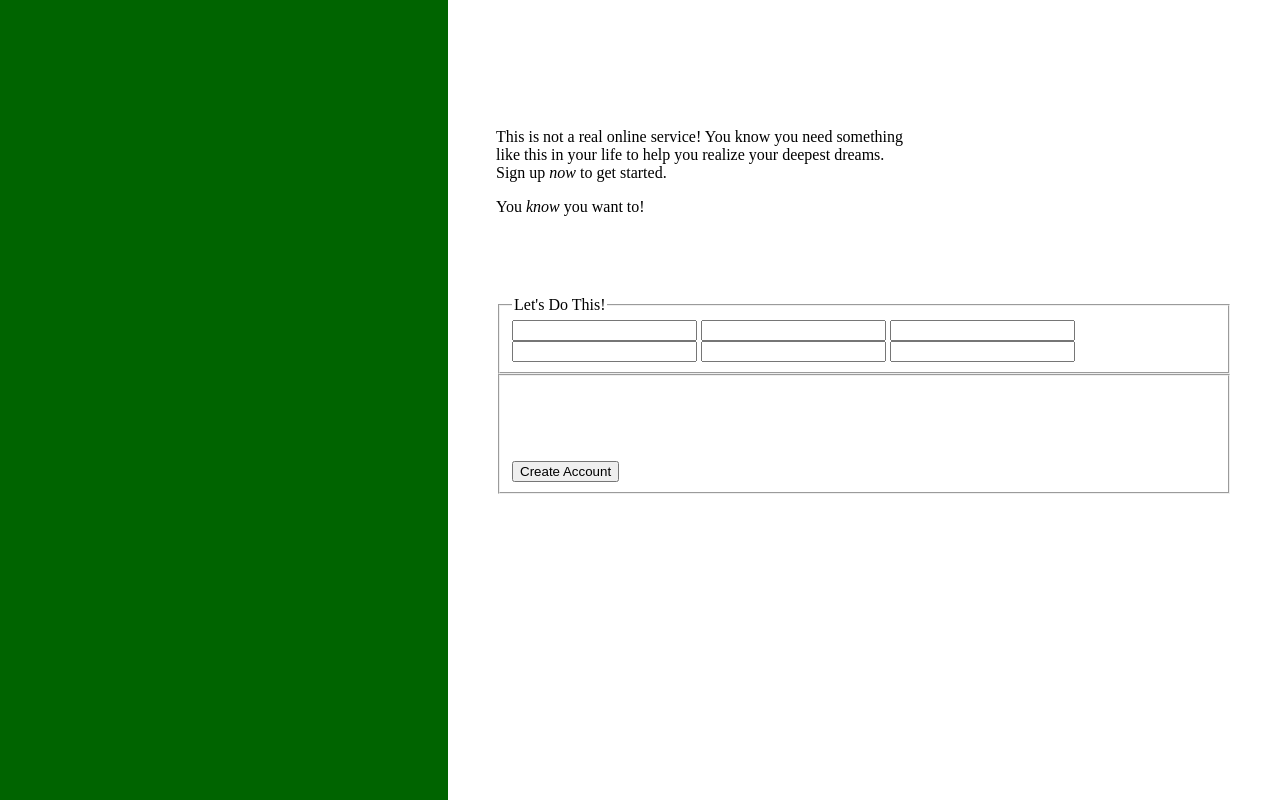
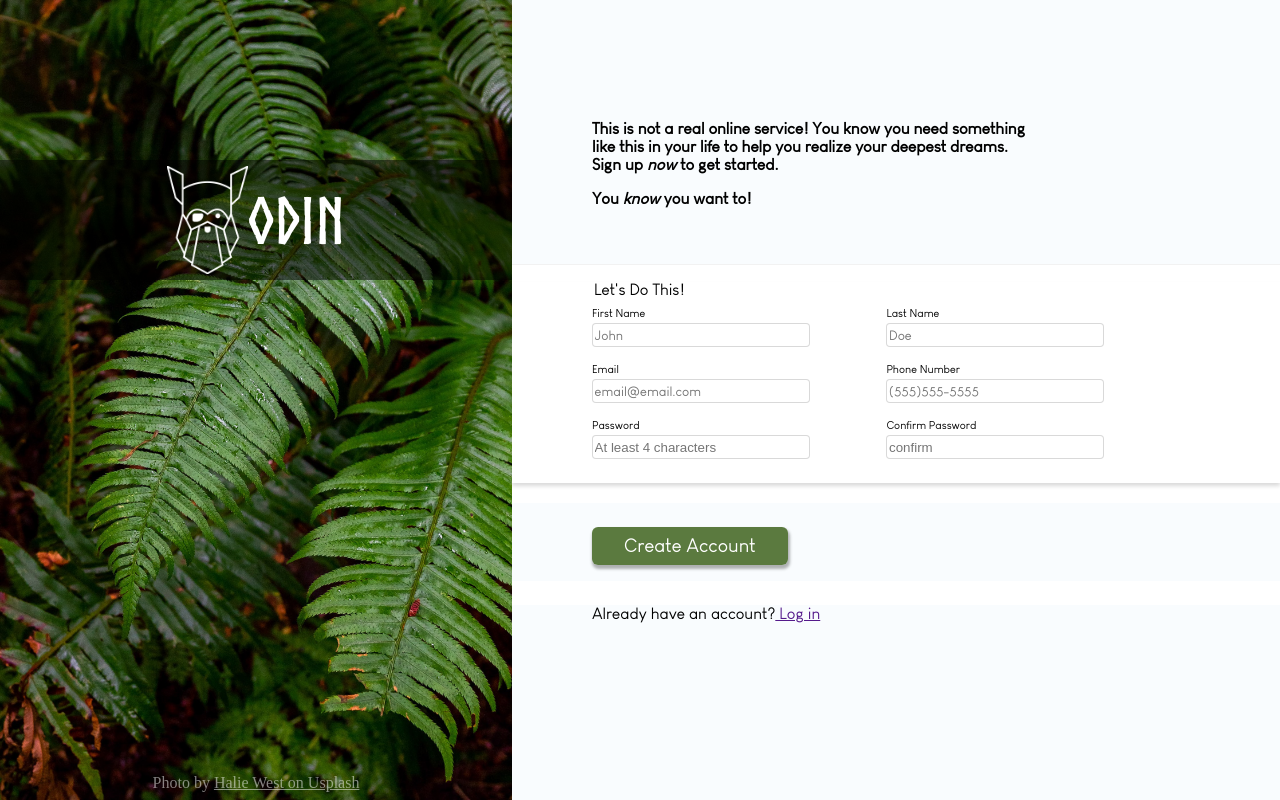
Before and after one commit to jamclean23/sign-up-form, a plain HTML site: page index.html in a window 1280 px wide. Drawn offline with Linux system fonts and the light colour scheme.

Commit message:
Add gui and some functionality for validation

```diff
--- a/index.html
+++ b/index.html
@@ -14,31 +14,65 @@
 
     <div class="leftColumn">
         <div class="blackBar">
-            <div class="odinLogo"></div>
-            <div class="odinText"></div>
-            <div class="photoCredit"></div>
+            <img src="odin.png" alt="Odin" class="odinLogo" height="90%">
+            <div class="odinText">Odin</div>
         </div>
+        <div class="photoCredit">Photo by <a href="https://unsplash.com/photos/25xggax4bSA" target="blank">Halie West on Usplash</a></div>
     </div>
 
     <div class="rightColumn">
-        <p>This is not a real online service! You know you need something<br> like this in your
-                    life to help you realize your deepest dreams.<br>Sign up <em>now</em> to get started.</p>
-        <p>You <em>know</em> you want to!</p>
 
-        <form action="post">
-        <fieldset>
+        <div class="textContainer">
+            <p>This is not a real online service! You know you need something<br> like this in your
+                        life to help you realize your deepest dreams.<br>Sign up <em>now</em> to get started.</p>
+            <p>You <em>know</em> you want to!</p>
+        </div>
+
+        <form action="http://httpbin.org/post" method="post" target="blank">
+        <fieldset class="firstField">
                 <legend>Let's Do This!</legend>
+                <div class="fieldContainer">
+                        <div class="row">
+                            <div>
+                                <label for="firstName">First Name</label>
+                                <input placeholder="John" id="firstName" name="firstName" type="text" pattern="[a-zA-Z ]+" required>
+                            </div>
+                            <div>
+                                <label for="lastName">Last Name</label>
+                                <input placeholder="Doe" id="lastName" name="lastName" type="text" pattern="[a-zA-Z ]+" required>
+                            </div>
+                        </div>
 
-                <input id="firstName" name="firstName" type="text">
-                <input id="lastName" name="lastName" type="text">
-                <input id="email" name="email" type="email">
-                <input id="phoneNumber" name="phoneNumber" type="number">
-                <input id="password" name="password" type="text">
-                <input id="comfirmPassword" name="confirmPassword" type="text">
+                        <div class="row">
+                            <div>
+                                <label for="email">Email</label>
+                                <input placeholder="email@email.com" id="email" name="email" type="email" required>
+                            </div>
+                            <div>
+                                <label for="phoneNumber">Phone Number</label>
+                                <input placeholder="(555)555-5555" id="phoneNumber" name="phoneNumber" type="text" pattern="^(\+\d{1,2}\s)?\(?\d{3}\)?[\s.-]?\d{3}[\s.-]?\d{4}$" required>
+                            </div>
+                        </div>
+
+                        <div class="row">
+                            <div>
+                                <label for="password">Password</label>
+                                <input placeholder="At least 4 characters" id="password" name="password" type="password" minlength=4 pattern="^(?!\s*$).+" required>
+                            </div>
+                            <div>
+                                <label for="confirmPassword">Confirm Password</label>
+                                <input placeholder="confirm" id="confirmPassword" name="confirmPassword" type="password" minlength=4 pattern="^(?!\s*$).+" required>
+                            </div>
+                        </div>
+                </div>
         </fieldset>
-        <fieldset>
+        <fieldset class="footer">
             <button type="submit">Create Account</button>
         </fieldset>
+
+        <div class="logInContainer">
+            <span>Already have an account?</span><a href="">&nbsp;Log in</a>
+        </div>
 
         </form>
     </div>
--- a/scripts.js
+++ b/scripts.js
@@ -0,0 +1,20 @@
+//Javasacript
+
+const passwordBoxes = document.querySelectorAll('input[type=password]');
+console.log(passwordBoxes.item(1));
+
+
+passwordBoxes.forEach((selectedBox) => {
+    selectedBox.addEventListener('keyup', () =>{
+        if ((passwordBoxes.item(0).value == passwordBoxes.item(1).value) && (passwordBoxes.item(0).value)) {
+            passwordBoxes.item(0).setCustomValidity('');
+            passwordBoxes.item(1).setCustomValidity('');
+        } else {
+            passwordBoxes.item(0).setCustomValidity('Passwords Do Not Match');
+            passwordBoxes.item(1).setCustomValidity('Passwords Do Not Match');
+        }
+    })
+});
+
+const submitButton = document.querySelector('button');
+const invalidInputs = document.querySelectorAll('input:invalid');
--- a/styles.css
+++ b/styles.css
@@ -1,4 +1,19 @@
 /*Css Stylesheet*/
+
+@font-face {
+    font-family: norse-bold;
+    src: url("Norse-Bold.otf");
+}
+
+@font-face {
+    font-family: LouisGeorgeCafe;
+    src: url("louis_george_caf/Louis\ George\ Cafe.ttf");
+}
+
+:root {
+    --rightColumnColor: #f4fafd85;
+    --marginRightColumn: 5rem;
+}
 
 * {
     box-sizing: border-box;
@@ -10,18 +25,159 @@ body {
     padding: 0;
 }
 
+label {
+    margin: 0;
+}
+
 .leftColumn {
-    flex: 1 1 35%;
-    background-color: darkgreen;
+    flex: 1 1 40%;
+    background-image: url("leaves.jpg");
+    background-size: cover;
     min-height: 100vh;
+    position: relative;
+}
+
+.blackBar {
+    background-color: rgba(0, 0, 0, .5);
+    height: 15vh;
+    width: 100%;
+    margin-top: 20vh;
+    color: white;
+    display: flex;
+    justify-content: center;
+    align-items: center;
+    font-family: norse-bold;
+    font-size: 4rem;
+}
+
+.photoCredit {
+    color: rgba(255, 255, 255, .5);
+    position: absolute;
+    bottom: .5rem;
+    width: 100%;
+    text-align: center;
+}
+
+.photoCredit > a {
+    color:rgba(255, 255, 255, .5);
+}
+
+.photoCredit > a:hover {
+    color: white;
 }
 
 .rightColumn {
-    flex: 1 1 65%;
+    flex: 1 1 60%;
     min-height: 100vh;
-    padding: 3rem;
+    background-color: var(--rightColumnColor);
+    font-family: LouisGeorgeCafe;
 }
 
-.rightColumn :first-child {
-    margin-top: 10vh;
+.textContainer {
+    margin-top: 15vh;
+    margin-left: var(--marginRightColumn);
+    font-weight: bolder;
 }
+
+form {
+    margin-top: 7vh;
+    background-color: white;
+    border-top: 1px solid rgba(0, 0, 0, .05);
+}
+
+legend {
+    padding-top: 1rem;
+}
+
+label {
+    font-size: .7rem;
+    margin-bottom: .25rem;
+}
+
+button {
+    background-color: #3a5f17d2;
+    font-family: LouisGeorgeCafe;
+    color: white;
+    font-size: 1.2rem;
+    margin-top: 1.5rem;
+    border-style: none;
+    border-radius: 6px;
+    padding-inline: 2rem;
+    padding-top: .5rem;
+    padding-bottom: .5rem;
+    box-shadow: 1px 3px 3px 1px rgba(0, 0, 0, .3);
+}
+
+button:hover {
+    background-color: #3a5f17b7;
+}
+
+button:active {
+    transform: scale(0.95);
+    box-shadow: inset 0px 0px 3px 3px rgba(0, 0, 0, .7);
+}
+
+.footer {
+    background-color: var(--rightColumnColor);
+}
+
+fieldset {
+    border: none;
+    margin: 0;
+    padding: 0;
+    padding-left: var(--marginRightColumn);
+    padding-bottom: 1rem;
+}
+
+.firstField {
+    box-shadow: 0px 3px 4px 0px rgba(0, 0, 0, .15);
+    margin-bottom: 20px;
+}
+
+.fieldContainer > div {
+    display: flex;
+    width: 40vw;
+    justify-content: space-between;
+}
+
+.fieldContainer > div > div {
+    display: flex;
+    flex-direction: column;
+    margin-top: .5rem;
+    margin-bottom: .5rem;
+}
+
+input {
+    width: 17vw;
+    height: 1.5rem;
+    font-family: LouisGeorgeCafe;
+    border: 1px solid rgba(0, 0, 0, .15);
+    border-radius: 4px;
+    padding: .1rem;
+}
+
+input[type=password] {
+    font-family: sans-serif;
+}
+
+input:focus {
+    outline-color: blue;
+    box-shadow: 1px 2px 2px 2px rgba(0, 0, 0, .1);
+}
+
+input:not(:placeholder-shown):invalid {
+    border: 2px solid red;
+}
+
+.logInContainer {
+    display: flex;
+    background-color: var(--rightColumnColor);
+    padding-left: var(--marginRightColumn);
+    margin-top: 1.5rem;
+}
+
+@media only screen and (max-width: 700px) {
+    body {
+        flex-direction: column;
+    }
+}
```
Also changed, not shown: Norse-Bold.otf (added), leaves.jpg (added), louis_george_caf/License.txt (added), louis_george_caf/Louis George Cafe Bold Italic.ttf (added), louis_george_caf/Louis George Cafe Bold.ttf (added), louis_george_caf/Louis George Cafe Italic.ttf (added), louis_george_caf/Louis George Cafe Light Italic.ttf (added), louis_george_caf/Louis George Cafe Light.ttf (added), louis_george_caf/Louis George Cafe.ttf (added), louis_george_caf/Louis George Café.png (added), odin.png (added).
